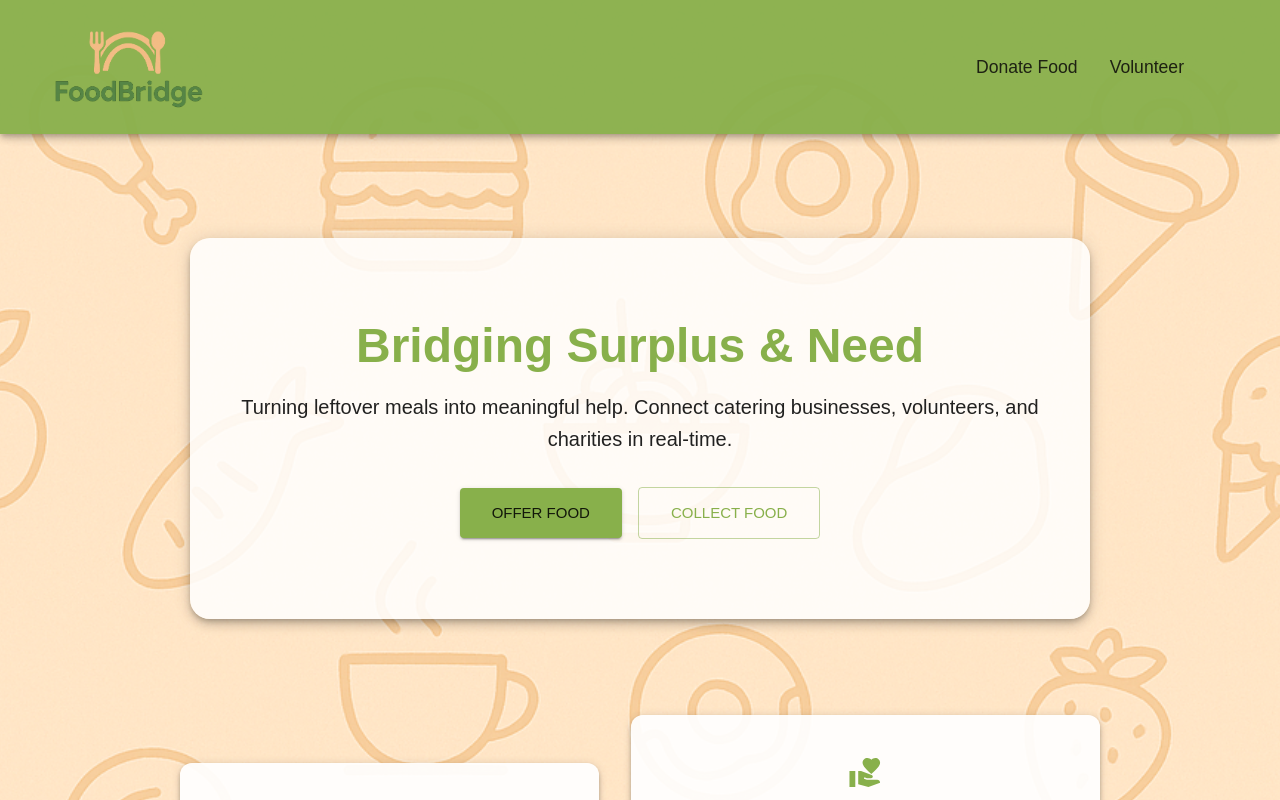
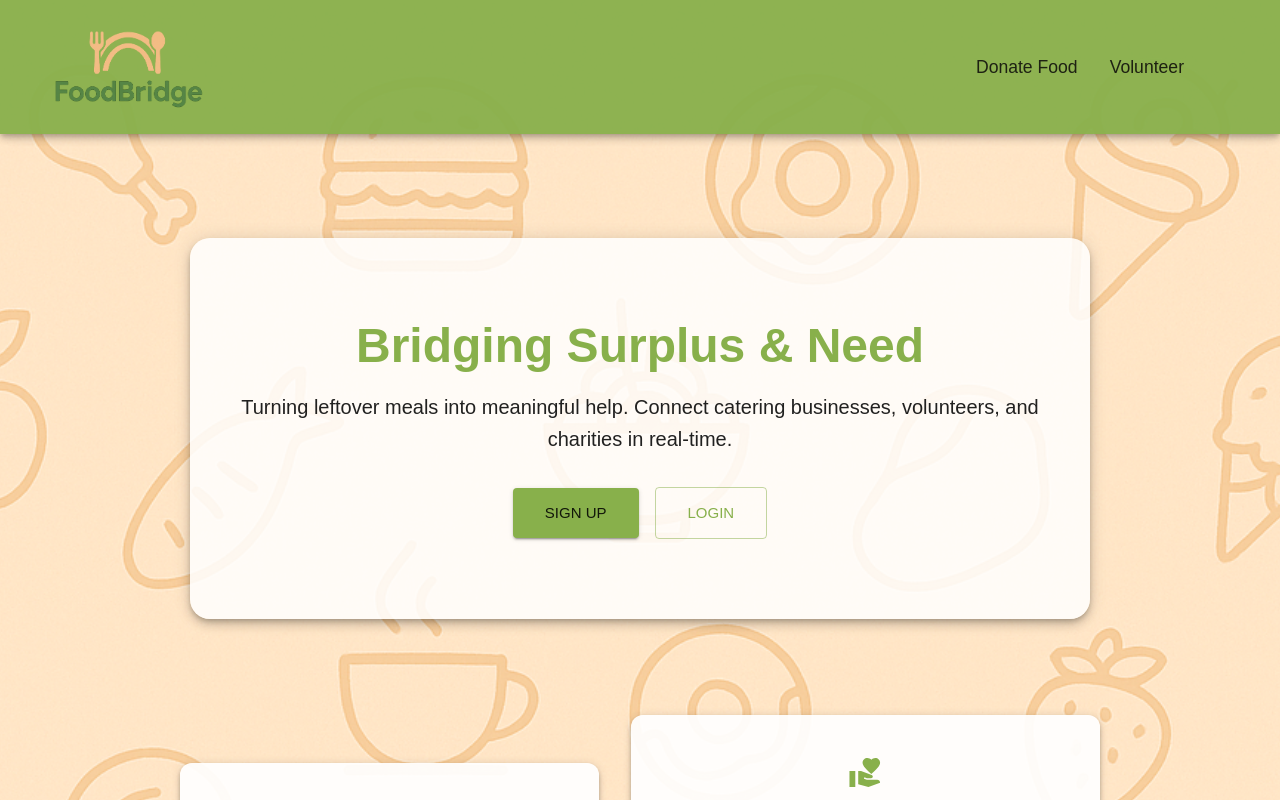
Before and after one commit to MiriamSanders/food_project, a React (Vite) app in the folder client/: page /home in a window 1280 px wide. Shown: the top 800 px of the page. Built offline with nearby package versions, Linux system fonts and the light colour scheme; some icons are missing.

Commit message:
Change to the Login Register buttons on the home page

```diff
--- a/client/src/components/HomePage.jsx
+++ b/client/src/components/HomePage.jsx
@@ -16,6 +16,9 @@ import Layout from "./layout/Layout";
 
 export default function HomePage({ setRole }) {
   const navigate = useNavigate();
+
+  const user = JSON.parse(localStorage.getItem("user"));
+  const isLoggedIn = !!user; // אם קיים משתמש בלוקל סטורג'
 
   return (
     <Layout>
@@ -39,6 +42,31 @@ export default function HomePage({ setRole }) {
           Turning leftover meals into meaningful help. Connect catering
           businesses, volunteers, and charities in real-time.
         </Typography>
+
+
+       {!isLoggedIn ? (
+          <>
+            <Button
+              variant="contained"
+              color="primary"
+              size="large"
+              sx={{ mr: 2, px: 4, py: 1.5 }}
+              onClick={() => navigate("/signup")}
+            >
+              Sign Up
+            </Button>
+            <Button
+              variant="outlined"
+              color="primary"
+              size="large"
+              sx={{ px: 4, py: 1.5 }}
+              onClick={() => navigate("/login")}
+            >
+              Login
+            </Button>
+          </>
+        ) : (
+          <>
             <Button
               variant="contained"
               color="primary"
@@ -46,7 +74,7 @@ export default function HomePage({ setRole }) {
               sx={{ mr: 2, px: 4, py: 1.5 }}
               onClick={() => {
                 setRole("donor");
-            navigate("/signup");
+                navigate("/donor");
               }}
             >
               Offer Food
@@ -58,11 +86,15 @@ export default function HomePage({ setRole }) {
               sx={{ px: 4, py: 1.5 }}
               onClick={() => {
                 setRole("volunteer");
-            navigate("/signup");
+                navigate("/volunteer");
               }}
             >
               Collect Food
             </Button>
+          </>
+        )}
+
+
       </Box>
 
       {/* Feature Section */}
```
Lines whose indentation alone changed are shown as unchanged.
